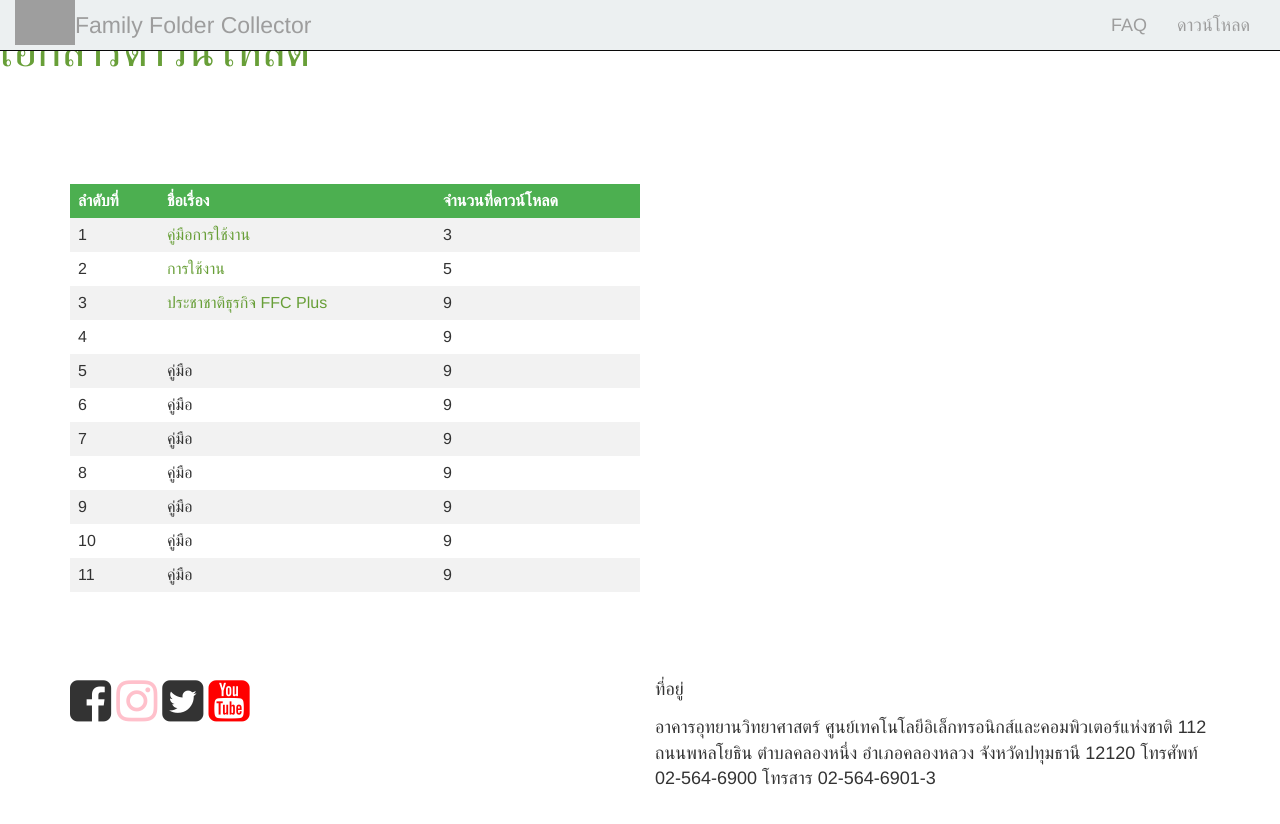
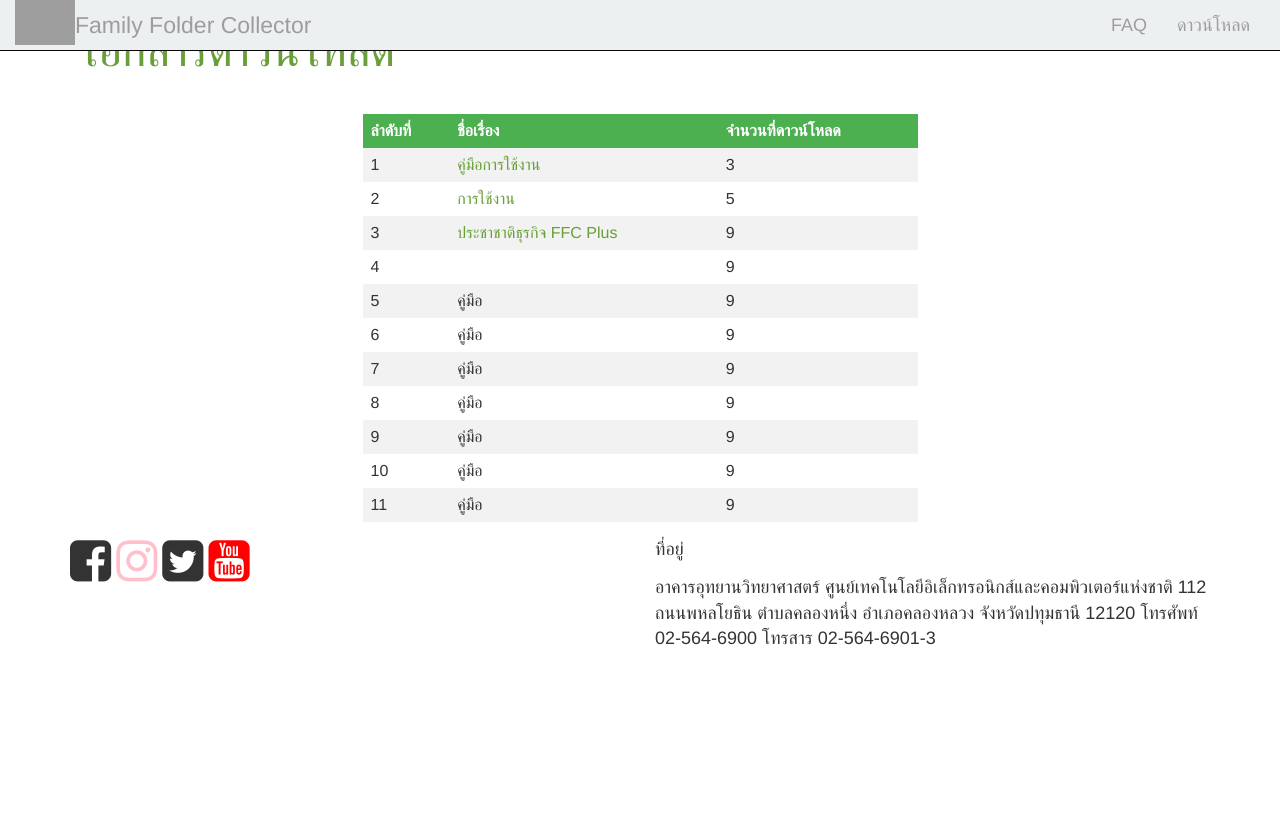
Before and after one commit to suppaluck/suppaluck.github.io, a Jekyll site: the page built from download-ffc.html, in a window 1280 px wide. Shown: the top 824 px of the page. Built offline with Jekyll 4.4.1, drawn with Linux system fonts in a browser that asks for light colours; nearby versions of some CDN libraries; grey boxes are pictures that could not be loaded.

Commit message:
no message

```diff
--- a/download-ffc.html
+++ b/download-ffc.html
@@ -1,12 +1,9 @@
 ---
 layout: default-ffc
 ---
+<div class="container">
+<div class="col-md-12">
 <h1>เอกสารดาวน์โหลด</h1>
-<div class="container">
-  <div class="center">
-    <div class="row">
-<div class="col-md-12">
-
 <style>
 table {
     border-collapse: collapse;
@@ -26,7 +23,7 @@ th {
     color: white;
 }
 </style>
-
+<center>
 <table style="width:50%">
 
   <tr>
@@ -96,8 +93,6 @@ th {
     <td>9</td>
   </tr>
 </table>
-
+</center>
 </div>
 </div>
-</div>
-</div>
```
